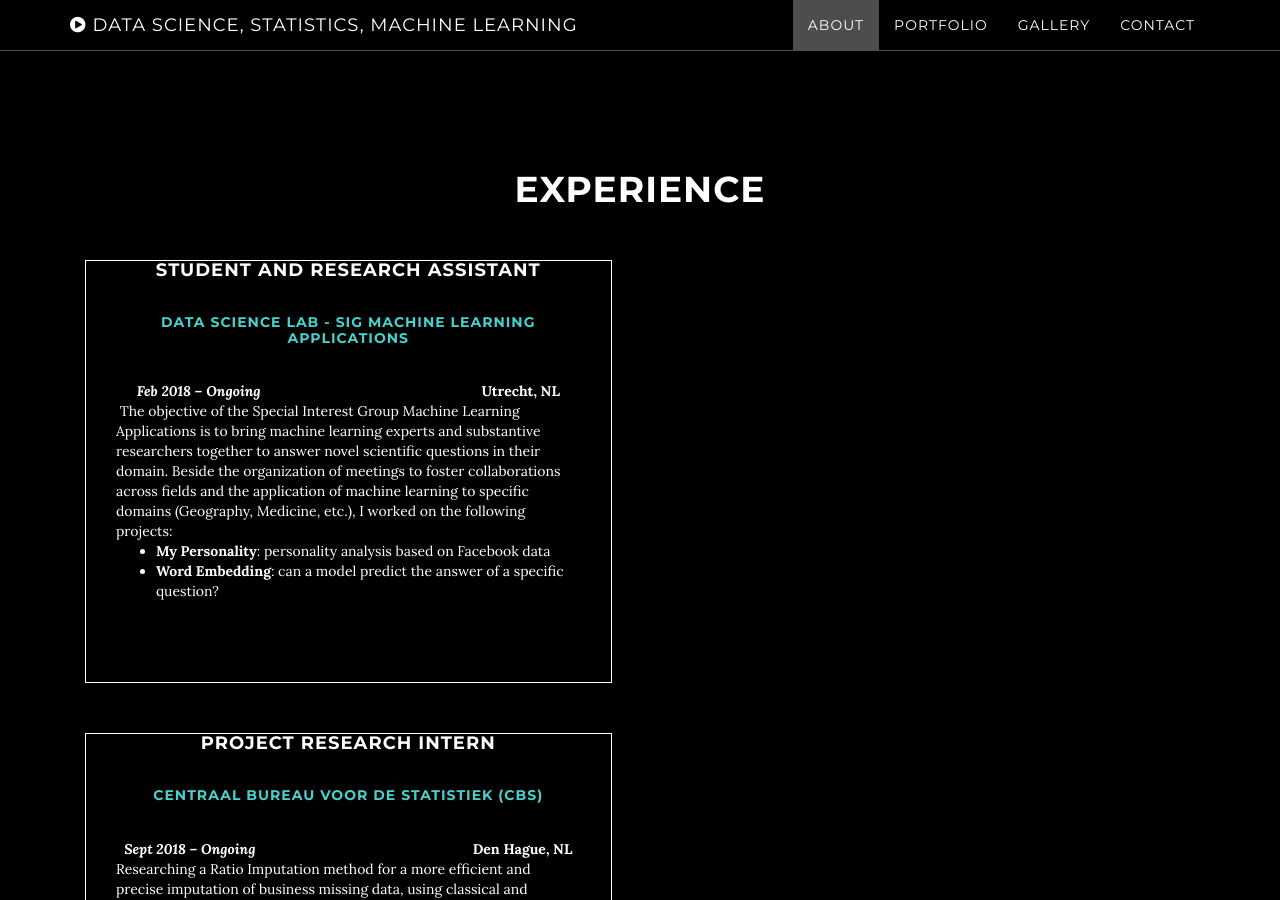
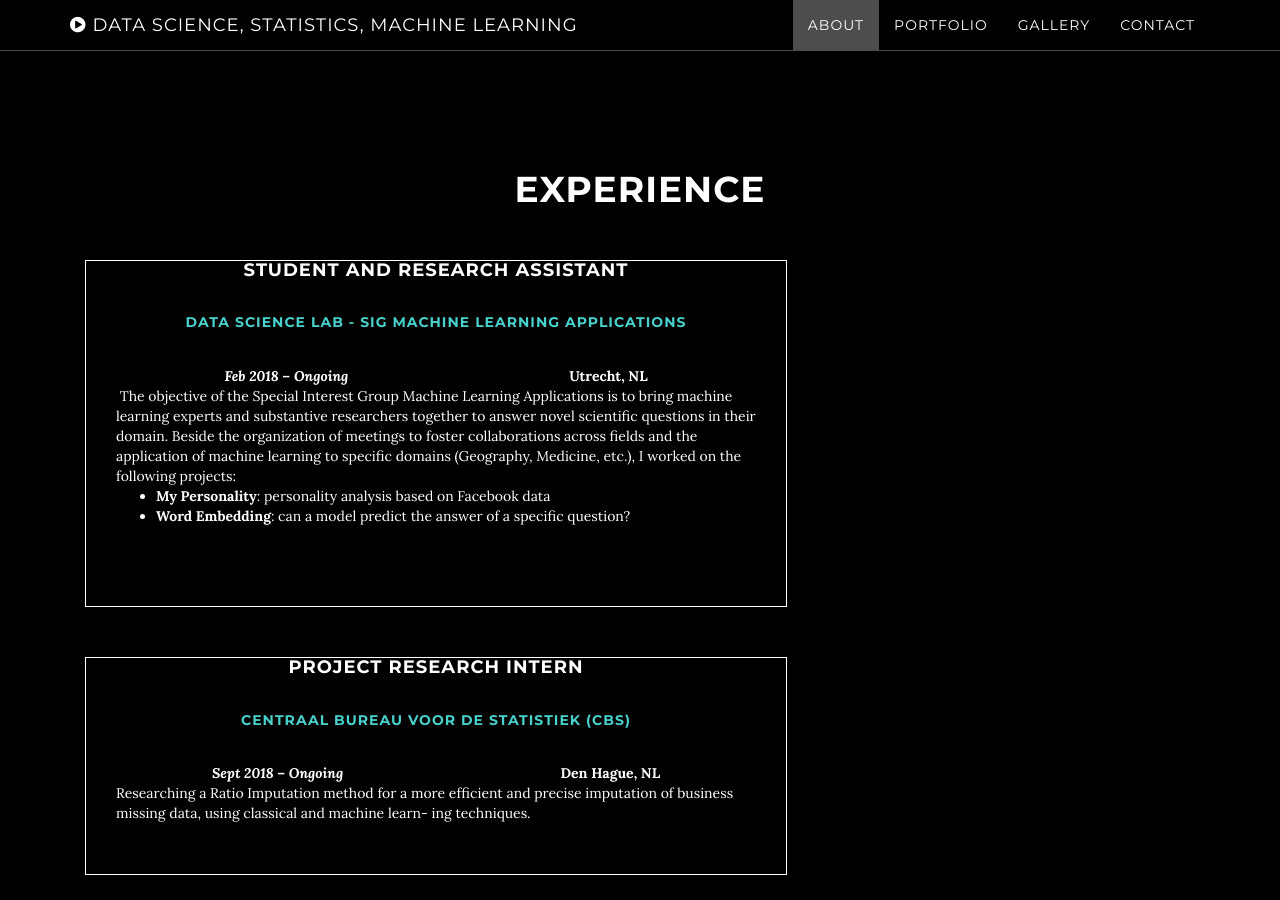
Before and after one commit to AgneseG/AgneseG.github.io, a Jekyll site: the page built from index.html, in a window 1280 px wide and 900 px high, scrolled down 930 px. Built offline with Jekyll 4.4.1, drawn with Linux system fonts in a browser that asks for light colours.

Commit message:
Update about.html

```diff
--- a/_includes/about.html
+++ b/_includes/about.html
@@ -2,12 +2,13 @@
     <section id="about" class="container content-section text-center">
         <style>
 div.cntr {
-  width: 45%;
+  width: 60%;
   float:center;
   padding-right: 30px;
    padding-left: 30px;
   margin-left: 30px;
   margin-top: 50px;
+    text-align: center;
   margin-bottom: 50px;
   border: 1px solid white;
 }
```
